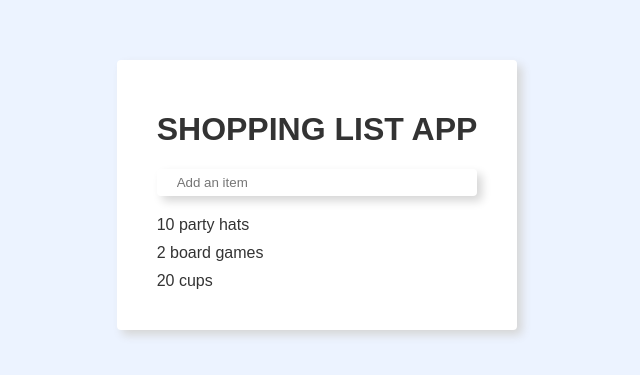
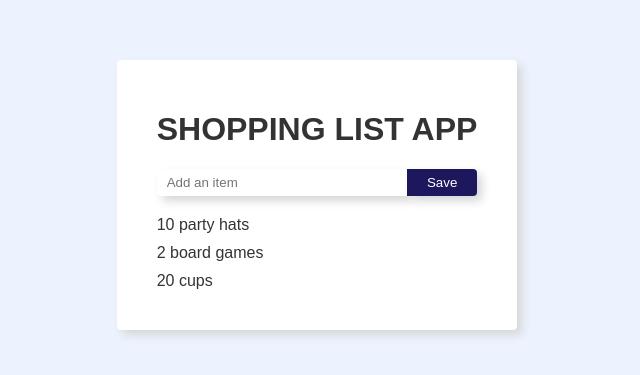
Before and after one commit to ThomasGrandmagnac/Vue-Fundamentals, a plain HTML site: page index.html in a window 1280 px wide. Shown: the part 213-588 px from the top of the page, without its empty margins (323-963 px from the left). Drawn offline with nearby package versions, Linux system fonts and the light colour scheme.

Commit message:
[Edit] Vue Fundamentals - User Events.

```diff
--- a/index.html
+++ b/index.html
@@ -9,7 +9,10 @@
 <body>
     <div id="shopping-list" class="shoppingList">
         <h1>{{ header.toLocaleUpperCase() }}</h1>
-        <input v-model="newItem" type="text" placeholder="Add an item">
+        <div class="addItemForm">
+            <input v-model="newItem" type="text" placeholder="Add an item" @keyup.enter="items.push(newItem)">
+            <button @click="items.push(newItem)">Save</button>
+        </div>
         <ul>
             <li v-for="item in items">{{ item }}</li>
         </ul>
--- a/main.css
+++ b/main.css
@@ -18,14 +18,21 @@ h1 {
     box-shadow: 5px 5px 10px 0px #d6d6d6;
 }
 
+.addItemForm {
+    display: flex;
+    flex-direction: row;
+    align-items: flex-start;
+    justify-content: space-between;
+}
+
 input {
     width: 100%;
     margin-bottom: 20px;
-    padding: 6px 20px;
+    padding: 6px 10px;
     box-shadow: 5px 5px 10px 0px #d6d6d6;
     background: none;
     border: none;
-    border-radius: 4px;
+    border-radius: 4px 0 0 4px;
     font-family: sans-serif;
     box-sizing: border-box;
 }
@@ -40,3 +47,18 @@ ul {
 li {
     margin-bottom: 10px;
 }
+
+button {
+    background: #1d185e;
+    color: white;
+    padding: 6px 20px;
+    border: none;
+    box-shadow: 5px 5px 10px 0px #d6d6d6;
+    border-radius: 0 4px 4px 0;
+    cursor: pointer;
+    transition: all 300ms ease-out;
+}
+
+button:hover {
+    background: hsl(244, 59%, 50%);
+}
```
